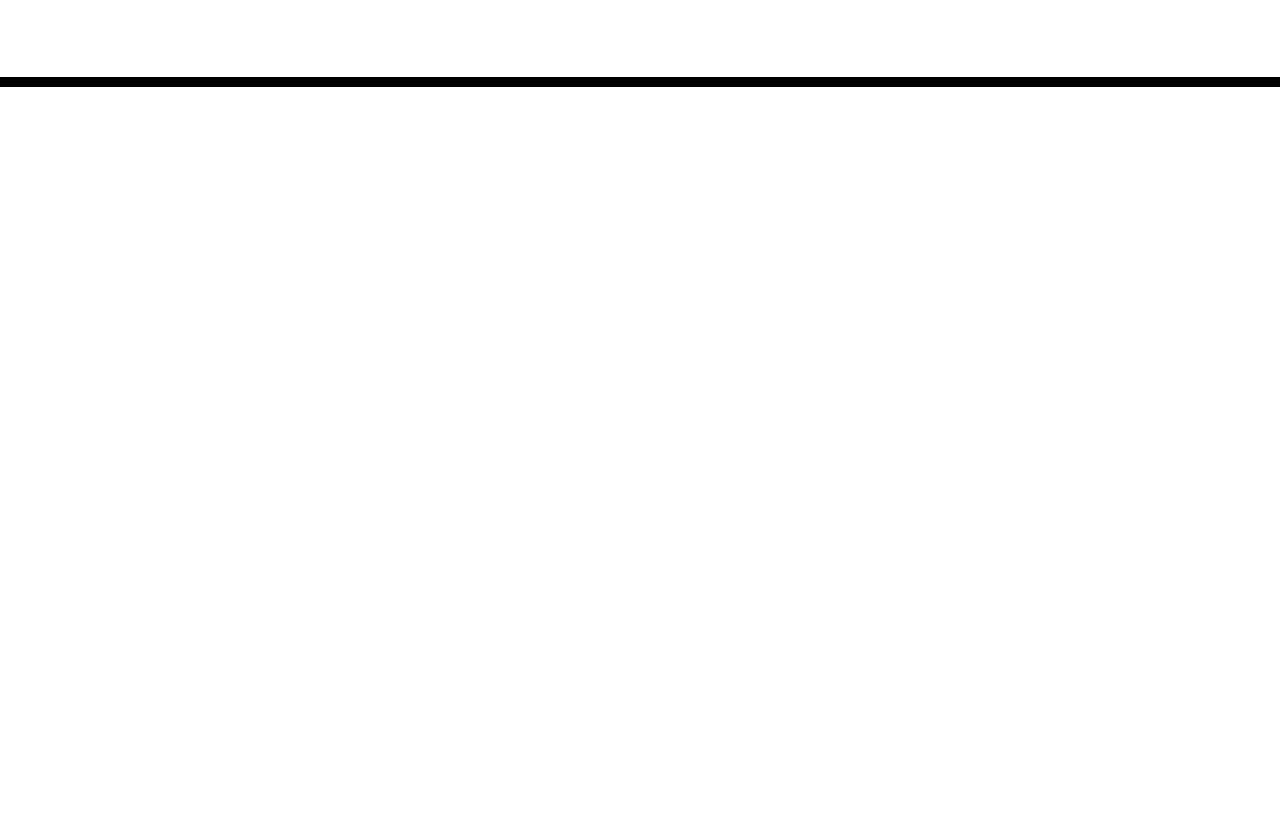
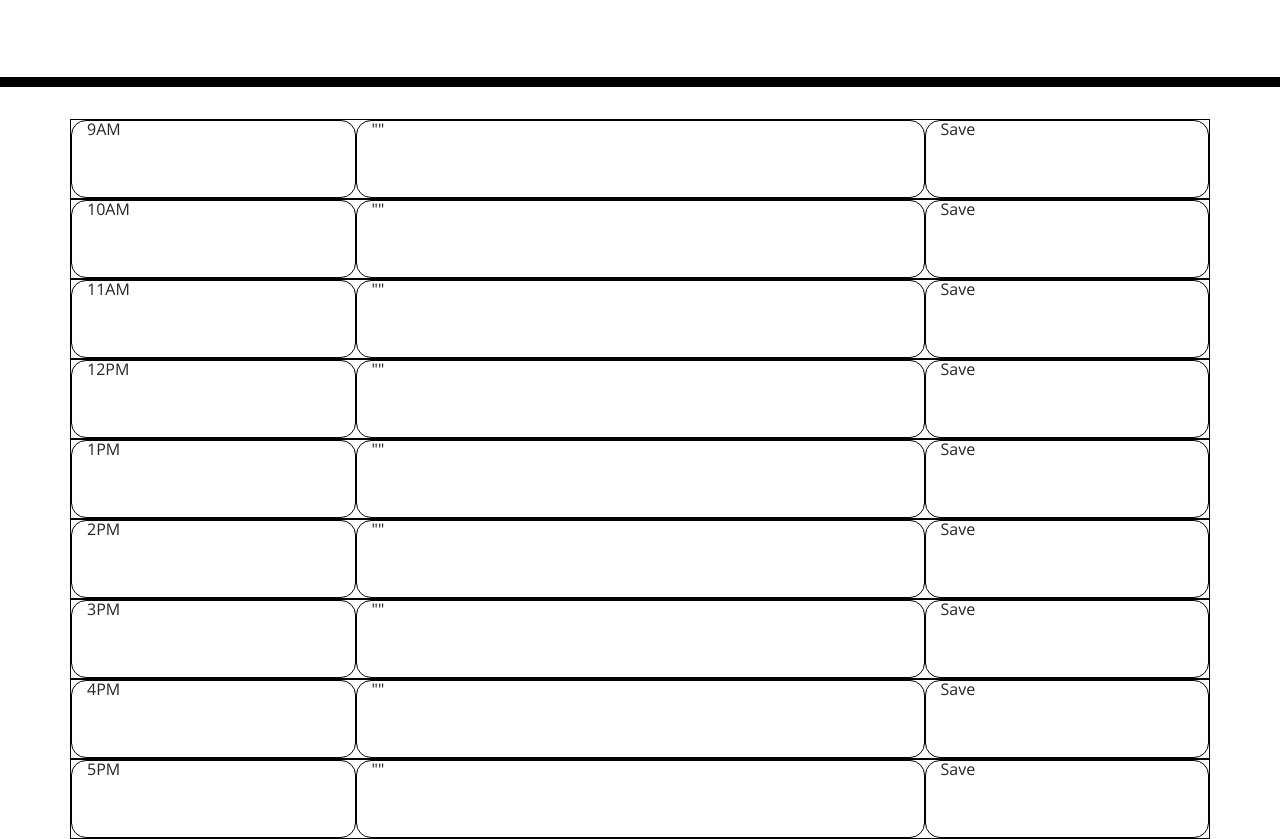
Before and after one commit to marymc13/work-day, a plain HTML site: page index.html in a window 1280 px wide. Shown: the part 181-1020 px from the top of the page. Before the commit the page ends 800 px from the top, so only its background shows below. Drawn offline with nearby package versions, Linux system fonts and the light colour scheme.

Commit message:
columns and rows

```diff
--- a/index.html
+++ b/index.html
@@ -30,6 +30,51 @@
     </header>
     <div class="container">
       <!-- Timeblocks go here -->
+      <div class="row">
+        <div class="col">9AM</div>
+        <div class="col-6">""</div>
+        <div class="col" id="save">Save</div>
+      </div>
+      <div class="row">
+        <div class="col">10AM</div>
+        <div class="col-6">""</div>
+        <div class="col" id="save">Save</div>
+      </div>
+      <div class="row">
+        <div class="col">11AM</div>
+        <div class="col-6">""</div>
+        <div class="col" id="save">Save</div>
+      </div>
+      <div class="row">
+        <div class="col">12PM</div>
+        <div class="col-6">""</div>
+        <div class="col" id="save">Save</div>
+      </div>
+      <div class="row">
+        <div class="col">1PM</div>
+        <div class="col-6">""</div>
+        <div class="col" id="save">Save</div>
+      </div>
+      <div class="row">
+        <div class="col">2PM</div>
+        <div class="col-6">""</div>
+        <div class="col" id="save">Save</div>
+      </div>
+      <div class="row">
+        <div class="col">3PM</div>
+        <div class="col-6">""</div>
+        <div class="col" id="save">Save</div>
+      </div>
+      <div class="row">
+        <div class="col">4PM</div>
+        <div class="col-6">""</div>
+        <div class="col" id="save">Save</div>
+      </div>
+      <div class="row">
+        <div class="col">5PM</div>
+        <div class="col-6">""</div>
+        <div class="col" id="save">Save</div>
+      </div>
     </div>
 
     <script src="https://code.jquery.com/jquery-3.4.1.min.js"></script>
--- /dev/null
+++ b/script.js
@@ -0,0 +1,2 @@
+//Add current date to the top of the page using momentjs
+//make the task columsn editable
--- a/style.css
+++ b/style.css
@@ -69,3 +69,12 @@ body {
     font-size: 20px;
     transition: all .3s ease-in-out;
   }
+
+  .row {
+    border: 1px solid black;
+  }
+
+  .col, .col-6 {
+    border: 1px solid black;
+    border-radius: 15px;
+  }
```
